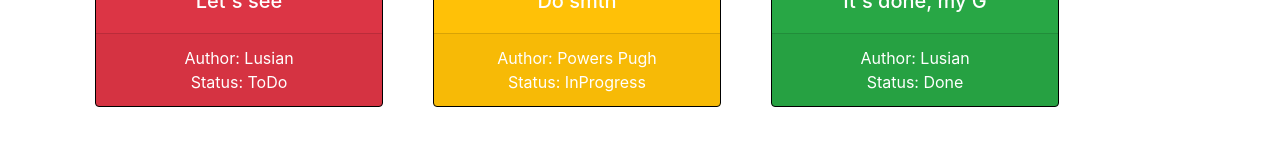
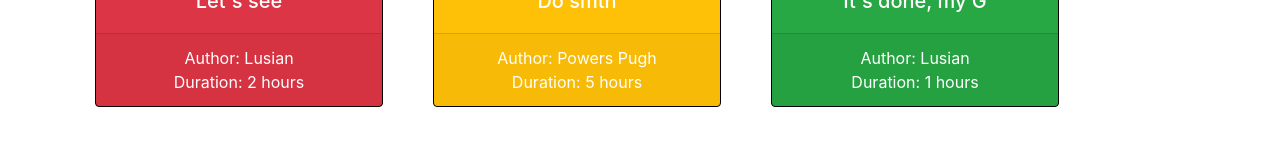
Before and after one commit to Sunkatta/tasks-manager, a React (Create React App) app: page /tasks in a window 1280 px wide. Shown: the part 268-428 px from the top of the page. Built offline with nearby package versions, Linux system fonts and the light colour scheme; data requests are answered from the project's data file; sample sign-in values are in the browser's storage; the HTML template or start-up script is replaced by a standard one.

Commit message:
displayed duration instead of task status

```diff
--- a/src/components/tasks/task-card/TaskCard.jsx
+++ b/src/components/tasks/task-card/TaskCard.jsx
@@ -38,7 +38,7 @@ export function TaskCard({ task, onDeleteClick }) {
             </div>
             <div className="card-footer">
                 <div>Author: { task.authorName }</div>
-                <div>Status: { task.status }</div>
+                <div>Duration: { task.duration } hours</div>
             </div>
         </div>
     );
```
